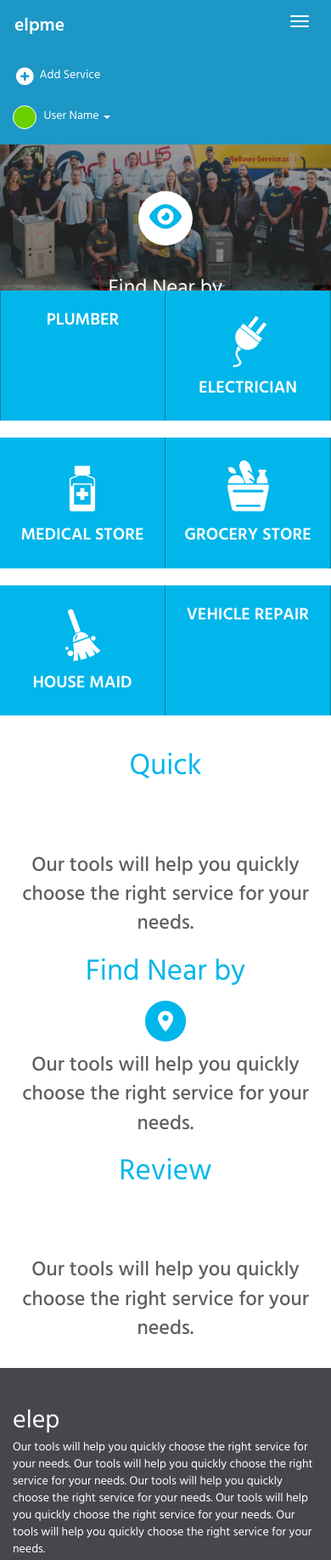
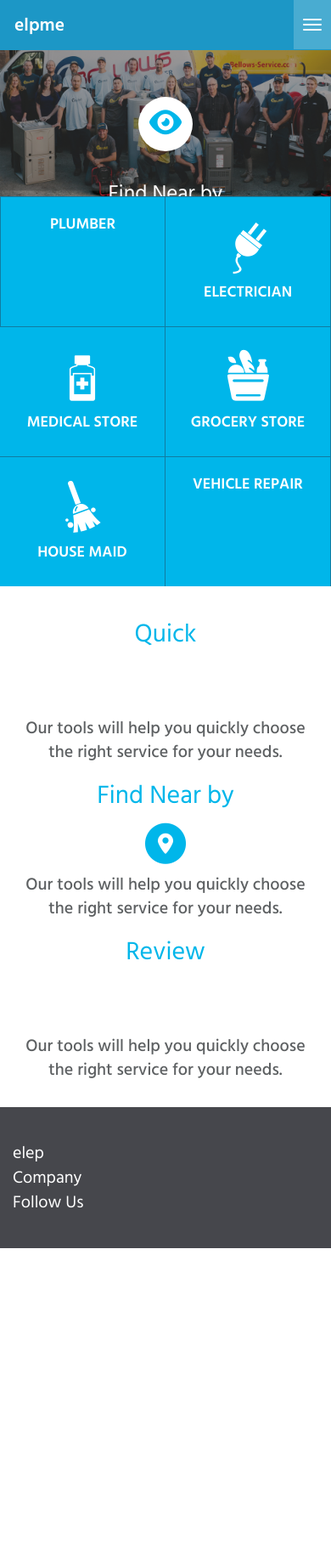
Before and after one commit to elpme/elpme-ui, a website: page app/index.html at #/home in a window 390 px wide. Shown: the top 1836 px of the page at 85% size. After the commit the page ends 1469 px from the top, so only its background shows below. Drawn offline with nearby package versions, Linux system fonts and the light colour scheme; some packages are replaced by stand-ins of ours; files that its build step writes are made by us from their sources; files whose address does not match are found by name.

Commit message:
Responsive Home Page

```diff
--- a/Gruntfile.js
+++ b/Gruntfile.js
@@ -70,7 +70,7 @@ module.exports = function (grunt) {
         port: 9005,
         // Change this to '0.0.0.0' to access the server from outside.
         hostname: '0.0.0.0',
-        livereload: 35729
+        livereload: 35739
       },
       livereload: {
         options: {
--- a/app/html/templates/footer.html
+++ b/app/html/templates/footer.html
@@ -1,8 +1,8 @@
-<footer class="container">
+<footer class="container-fluid">
   <div class="row app-footer">
     <div class="col-sm-8">
       <a class="link-heading">elep</a>
-      <p>Our tools will help you quickly choose the right service for your needs. Our tools will help you quickly choose the right service for your needs. Our tools will help you quickly choose the right service for your needs. Our tools will help you quickly choose the right service for your needs. Our tools will help you quickly choose the right service for your needs.</p>
+      <p class="hidden-xs">Our tools will help you quickly choose the right service for your needs. Our tools will help you quickly choose the right service for your needs. Our tools will help you quickly choose the right service for your needs. Our tools will help you quickly choose the right service for your needs. Our tools will help you quickly choose the right service for your needs.</p>
     </div>
     <div class="col-sm-2">
       <a class="link-heading">Company</a>
--- a/app/html/templates/header.html
+++ b/app/html/templates/header.html
@@ -9,6 +9,7 @@
       </button>
       <a href="../" class="navbar-brand">elpme</a>
     </div>
+    <div class="collapse navbar-collapse" id="app-navbar">
     <ul class="nav navbar-nav navbar-right">
       <li>
         <a class="link-icon" ui-sref="app.add-service">
@@ -33,6 +34,6 @@
         </ul>
       </li>
     </ul>
-
+    </div>
   </div>
 </header>
--- a/app/html/views/home/home.html
+++ b/app/html/views/home/home.html
@@ -1,3 +1,5 @@
+
+<div class="container-fluid">
   <div class="row">
     <!--Jumbotron starts here -->
     <div class="image-background">
@@ -36,6 +38,11 @@
       </li>
     </ul>
     <!--Catagry list ends here -->
+  </div>
+</div>
+
+<div class="container">
+  <div class="row">
     <!-- Features section starts here -->
     <ul class="features">
       <li class="col-sm-4">
@@ -62,6 +69,7 @@
     </ul>
     <!-- Features section ends here -->
   </div>
+</div>
 
 <!--<div>-->
     <!--Hi, you are at home page !!-->
--- a/app/index.html
+++ b/app/index.html
@@ -23,7 +23,7 @@
 <div ui-view="header"></div>
 <!--Header ends-->
 <!--Main content starts-->
-<main class="container" ui-view>
+<main ui-view>
 </main>
 <!--Main content ends-->
 <!--Footer starts-->
--- a/app/styles/less/common.less
+++ b/app/styles/less/common.less
@@ -2,13 +2,17 @@
                    Home page styles
  ---------------------------------------------------*/
 .thumbnail-list {
+  margin-bottom: 20px;
   .thumbnail {
     border-radius :0;
     border-color: @color-117ca1 ;
-    border-top: 0;
-    border-bottom: 0;
+    margin-bottom: 0;
+    &:first-child{
+      border-bottom: 0;
+    }
     & + .thumbnail{
       border-left: 0;
+      border-bottom: 0;
     }
   }
   li {
@@ -18,6 +22,7 @@
     .text-center;
     padding: 20px;
   }
+  .clearfix;
 }
 
 .category-icon{
@@ -28,7 +33,7 @@
 .category-label{
   font-family: 'hind_semibold';
   .text-uppercase;
-  font-size: 2rem;
+  font-size: 1.8rem;
 }
 
 .image-text-wrapper{
@@ -58,11 +63,11 @@
 }
 
 .features-heading{
-  font-size: 3.5rem;
+  font-size: 3rem;
   color: @color-00b6ea;
 }
 
 .features-caption{
-  font-size: 2.4rem;
+  font-size: 2rem;
   font-family: 'hind_medium';
 }
--- a/app/styles/less/components/footer.less
+++ b/app/styles/less/components/footer.less
@@ -1,5 +1,6 @@
 .app-footer{
   padding-top: 40px;
+  padding-bottom: 40px;
   background: @footer-bg;
   color:@footer-txt;
   a {
@@ -11,5 +12,5 @@
 }
 
 .link-heading {
-  font-size: 3rem;
+  font-size: 2rem;
 }
--- /dev/null
+++ b/app/styles/less/responsive.less
@@ -0,0 +1,12 @@
+/* --------------------------------------------------
+                  Responsive Styles
+ ---------------------------------------------------*/
+// Small devices
+@media (max-width: @screen-xs-max){
+  .navbar-toggle {
+    height: 58px;
+    margin: 0;
+    border-radius: 0;
+    background: @color-49acd1;
+  }
+}
--- a/app/styles/less/style.less
+++ b/app/styles/less/style.less
@@ -13,3 +13,4 @@
 @import "components/footer";
 
 @import "common";
+@import "responsive";
--- a/app/styles/less/variables/theme.less
+++ b/app/styles/less/variables/theme.less
@@ -8,6 +8,7 @@
 @color-117ca1:                                                    #117ca1;
 @color-00b6ea:                                                    #00b6ea;
 @color-6bcf00:                                                    #6bcf00;
+@color-49acd1:                                                    #49acd1;
 
 //Body
 @body-txt:                                                        @color-5d6062;
```
Also changed, not shown: app/styles/css/style.css. Lines whose indentation alone changed are shown as unchanged.
